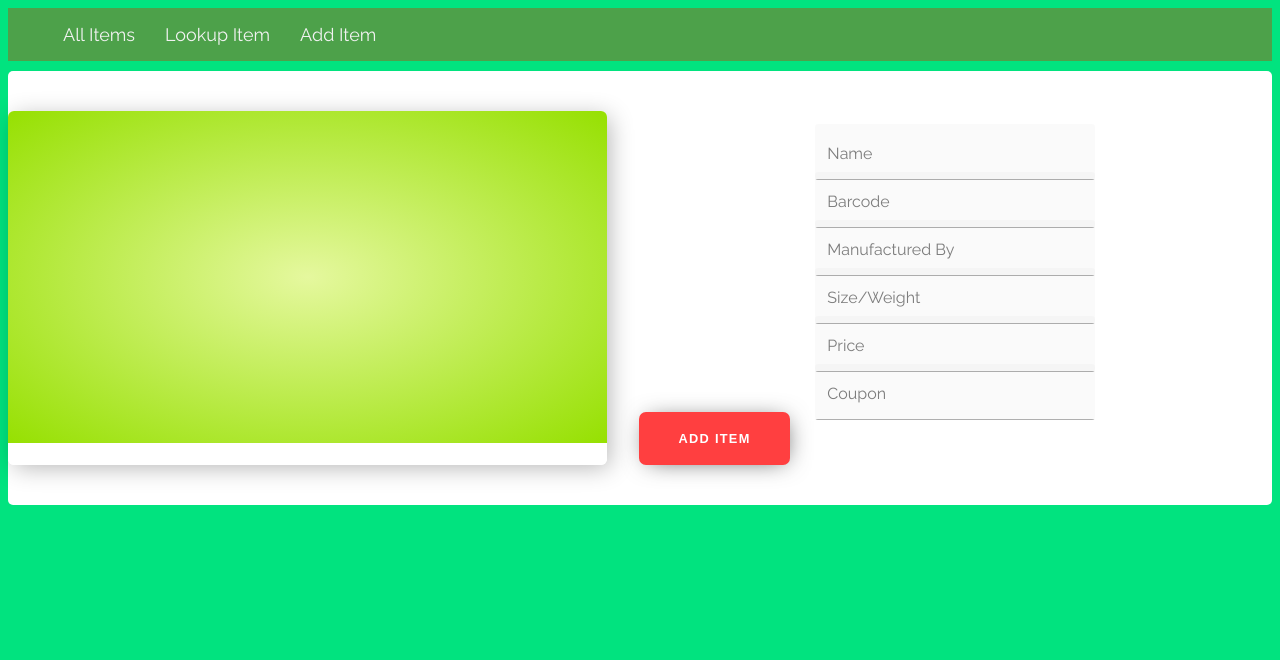
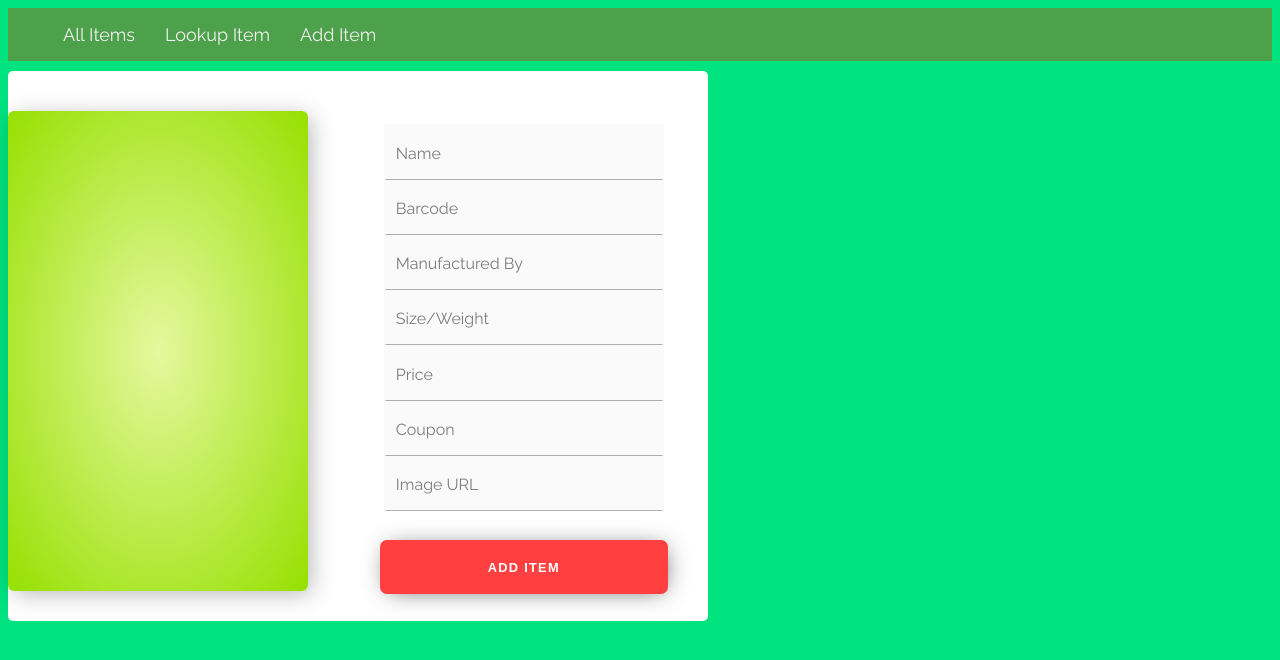
Before and after one commit to msmcsd/price-is-right, a React (Create React App) app: page /additem in a window 1280 px wide. Shown: the top 660 px of the page. Built offline with nearby package versions, Linux system fonts and the light colour scheme.

Commit message:
Frontend: Add in-cline css for AddItem

```diff
--- a/src/components/AddItem.tsx
+++ b/src/components/AddItem.tsx
@@ -49,8 +49,8 @@ const AddItem = () => {
   // };
 
   return (
-    <section className="product">
-      <div className="product__photo">
+    <section className="product" style={{width: "700px", height: "550px", margin: "0px"}}>
+      <div className="product__photo" style={{width: "300px", height:"480px"}}>
         <div className="photo-container">
           <div className="photo-main">
             {/* <div>
@@ -68,13 +68,13 @@ const AddItem = () => {
               </div>
             )}
           </div>
-          <div className="photo-album">
-          </div>
+          {/* <div className="photo-album">
+          </div> */}
         </div>
       </div>
-      <div className="product__info">
+      <div className="product__info" style={{ paddingLeft: "0px" }}>
         <form onSubmit={handleAddItem}>
-          <div className="container">
+          <div className="container" style={{height: "500px"}}>
             <InputField label="Name" required
                         handleChange={(e: React.FormEvent<HTMLInputElement>) => setName(e.currentTarget.value as string)}
                         handleInput={()=>{}}/>
@@ -84,15 +84,15 @@ const AddItem = () => {
             <InputField label="Manufactured By" required
                         handleChange={(e: React.FormEvent<HTMLInputElement>) => setBrand(e.currentTarget.value as string)}
                         handleInput={()=>{}}/>
-          </div>
-          <div className="container">
+
             <InputField label="Size/Weight"
               handleChange={(e: React.FormEvent<HTMLInputElement>) => setSize(e.currentTarget.value as string)}
               handleInput={() => { }} />
             <NumericField label="Price" required handleChange={handlePriceChange} />
             <NumericField label="Coupon" handleChange={handleCouponChange} />
+            <NumericField label="Image URL" handleChange={handleCouponChange} />
+            <input type="submit" className="buy--btn" value="ADD ITEM" style={{ margin: "30px" }} />
           </div>
-          <input type="submit" className="buy--btn" value="ADD ITEM" />
         </form>
 
       </div>
--- a/src/components/InputField.tsx
+++ b/src/components/InputField.tsx
@@ -8,7 +8,7 @@ type InputFieldProps = {
 const InputField = ({ label, required, handleChange, handleInput }: InputFieldProps) => {
 
    return (
-    <label htmlFor="inp" className="inp">
+    <label htmlFor="inp" className="inp" >
       <input type="text"
         id="inp"
         required={required}
--- a/src/css/ItemCard.css
+++ b/src/css/ItemCard.css
@@ -45,7 +45,7 @@ img {
 }
 
 .photo-main {
-  border-radius: 6px 6px 0 0;
+  border-radius: 6px;
   background-color: #9be010;
   background: radial-gradient(#e5f89e, #96e001);
 
```
